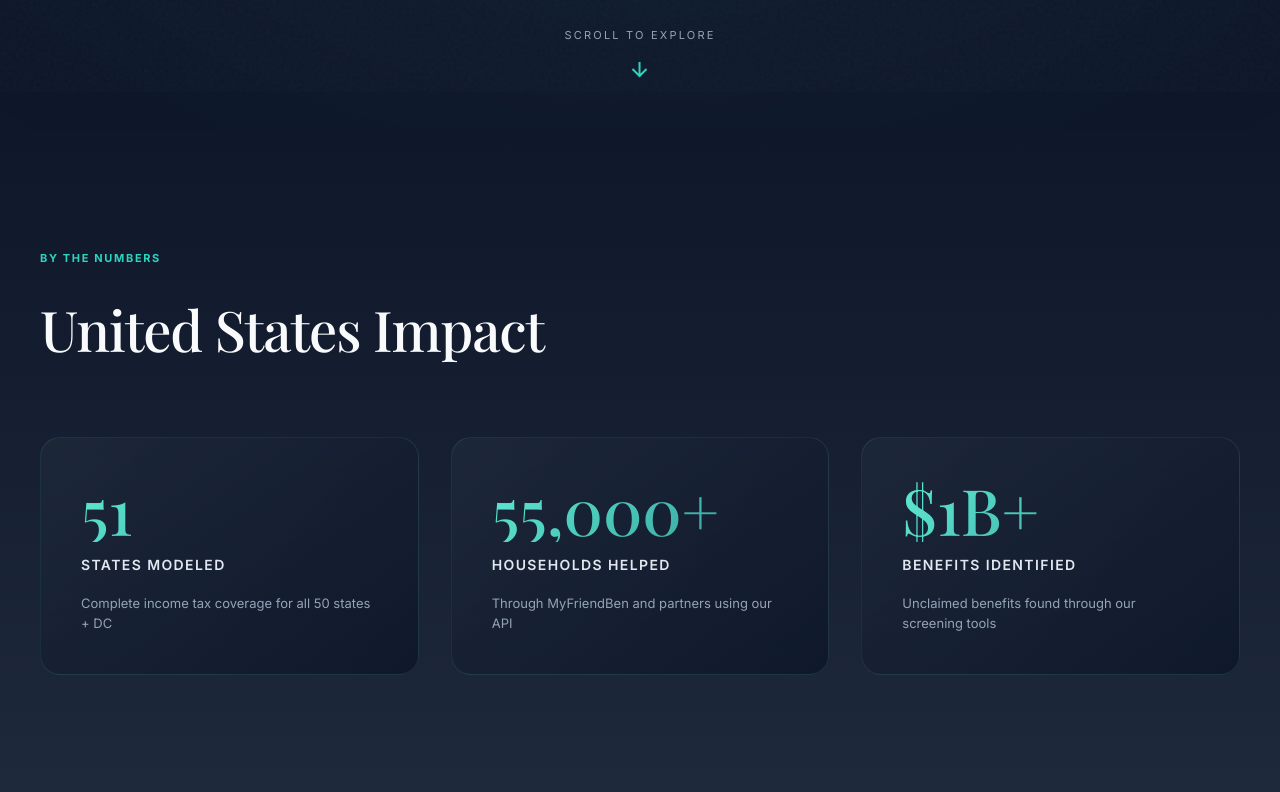
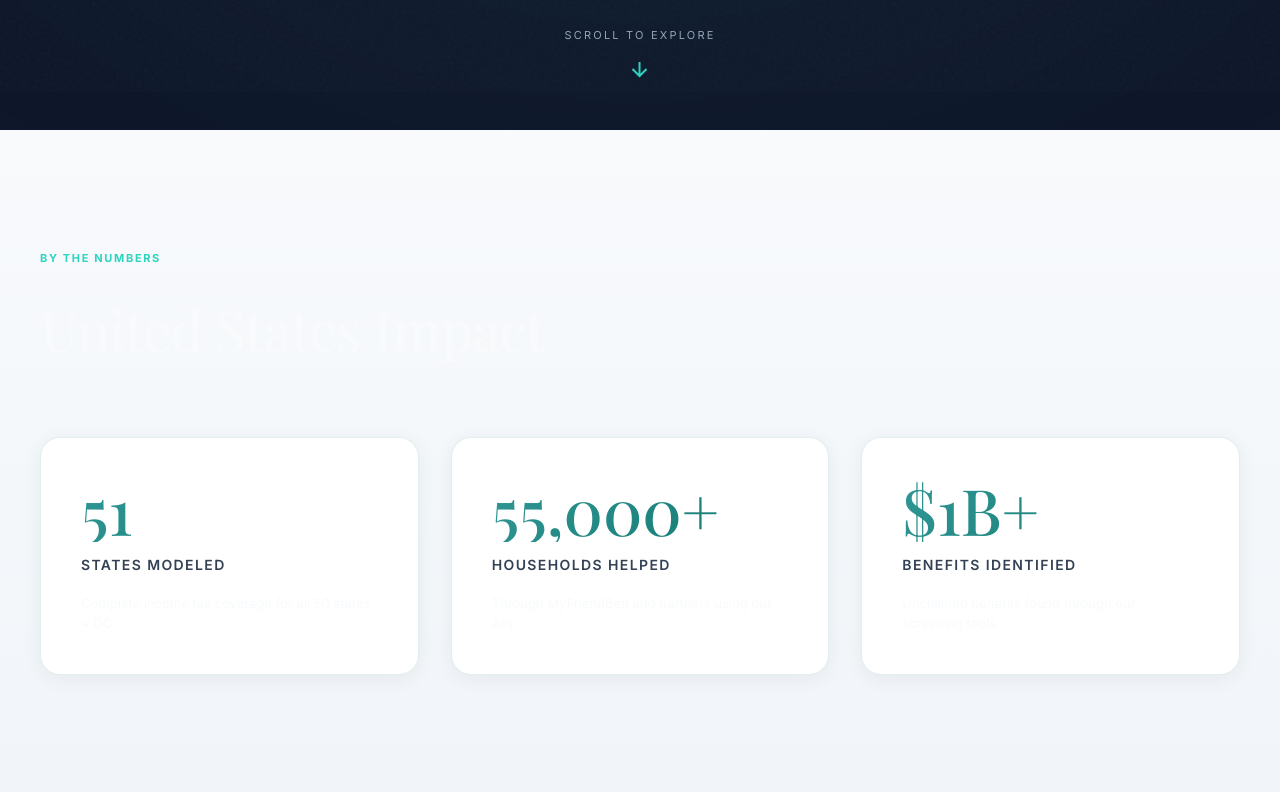
Before and after one commit to PolicyEngine/2025-year-in-review, a React (Vite) app: page /us in a window 1280 px wide. Shown: the part 708-1500 px from the top of the page. Built offline with nearby package versions, Linux system fonts and the light colour scheme; a web font is replaced by a local one.

Commit message:
Alternate Stats section to light background

```diff
--- a/src/components/Stats.css
+++ b/src/components/Stats.css
@@ -1,6 +1,6 @@
 .stats-section {
   padding: 120px 24px;
-  background: linear-gradient(180deg, var(--pe-slate-900) 0%, var(--pe-slate-800) 100%);
+  background: linear-gradient(180deg, #f8fafc 0%, #f1f5f9 100%);
 }
 
 .stats-container {
@@ -15,13 +15,14 @@
 }
 
 .stat-card {
-  background: linear-gradient(145deg, rgba(30, 41, 59, 0.8) 0%, rgba(15, 23, 42, 0.9) 100%);
-  border: 1px solid rgba(94, 234, 212, 0.1);
+  background: white;
+  border: 1px solid rgba(49, 151, 149, 0.15);
   border-radius: 20px;
   padding: 40px;
   position: relative;
   overflow: hidden;
   transition: all 0.4s cubic-bezier(0.4, 0, 0.2, 1);
+  box-shadow: 0 4px 20px rgba(0, 0, 0, 0.06);
 }
 
 .stat-card::before {
@@ -31,7 +32,7 @@
   left: 0;
   right: 0;
   height: 3px;
-  background: linear-gradient(90deg, var(--pe-teal-400), var(--pe-teal-700));
+  background: linear-gradient(90deg, var(--pe-teal-400), var(--pe-teal-600));
   transform: scaleX(0);
   transform-origin: left;
   transition: transform 0.4s ease;
@@ -39,8 +40,8 @@
 
 .stat-card:hover {
   transform: translateY(-4px);
-  border-color: rgba(94, 234, 212, 0.3);
-  box-shadow: 0 20px 60px rgba(0, 0, 0, 0.3);
+  border-color: rgba(49, 151, 149, 0.3);
+  box-shadow: 0 20px 60px rgba(0, 0, 0, 0.1);
 }
 
 .stat-card:hover::before {
@@ -50,7 +51,7 @@
 .stat-number {
   font-family: var(--font-display);
   font-size: 64px;
-  background: linear-gradient(135deg, var(--pe-teal-300) 0%, var(--pe-teal-500) 100%);
+  background: linear-gradient(135deg, var(--pe-teal-500) 0%, var(--pe-teal-700) 100%);
   -webkit-background-clip: text;
   -webkit-text-fill-color: transparent;
   background-clip: text;
@@ -61,7 +62,7 @@
 
 .stat-label {
   font-size: 14px;
-  color: var(--pe-slate-200);
+  color: var(--pe-slate-700);
   text-transform: uppercase;
   letter-spacing: 0.1em;
   font-weight: 600;
@@ -69,7 +70,7 @@
 
 .stat-detail {
   font-size: 13px;
-  color: var(--pe-slate-400);
+  color: var(--pe-slate-500);
   margin-top: 16px;
   line-height: 1.6;
 }
```
